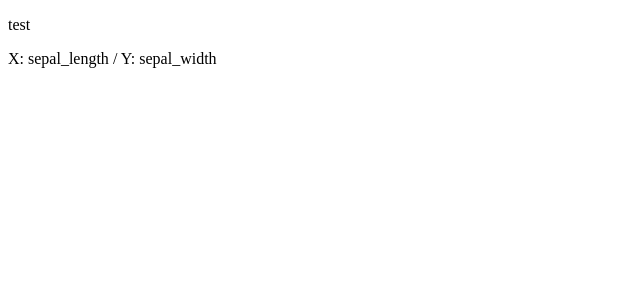
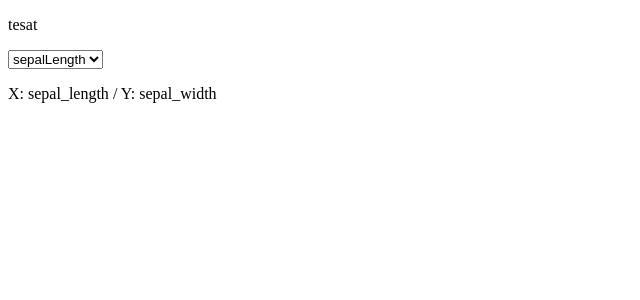
Before and after one commit to Sea-cl0g/scatter-plot-of-iris-data, a React (Vite) app: page / in a window 1280 px wide. Shown: the top 300 px of the page, without its empty margins (0-640 px from the left). Built offline with nearby package versions, Linux system fonts and the light colour scheme.

Commit message:
add: プルダウンメニューの仮実装

```diff
--- a/src/components/Settings.jsx
+++ b/src/components/Settings.jsx
@@ -1,7 +1,27 @@
 export default function Settings({ axis, onAxisChanged, data }) {
+    const first = Array.isArray(data) && data.length > 0 ? data[0] : {};
+    const COLUMNS = Object.keys(first).filter((key) => {
+        return typeof first[key] === "number" && Number.isFinite(first[key]);
+    });
+
+    const AxisPulldownMenu = (title, onChange) => {
+        return (
+            <select onChange={onChange}>
+                {COLUMNS.map((name) => {
+                    return (
+                        <option key={name} value={name}>
+                            {name}
+                        </option>
+                    );
+                })}
+            </select>
+        );
+    }
+
     return (
         <div>
-            <p>test</p>
+            <p>tesat</p>
+            <AxisPulldownMenu />
         </div>
     );
 }
```
